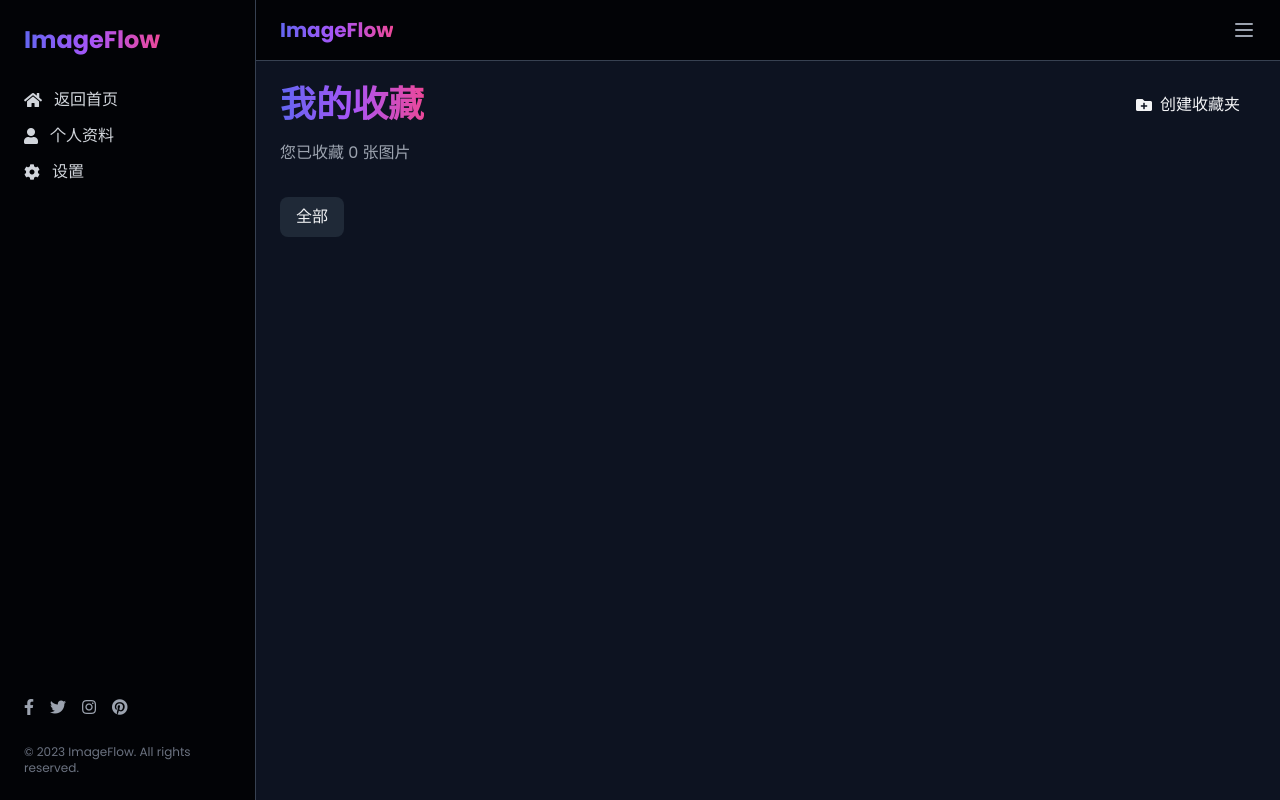
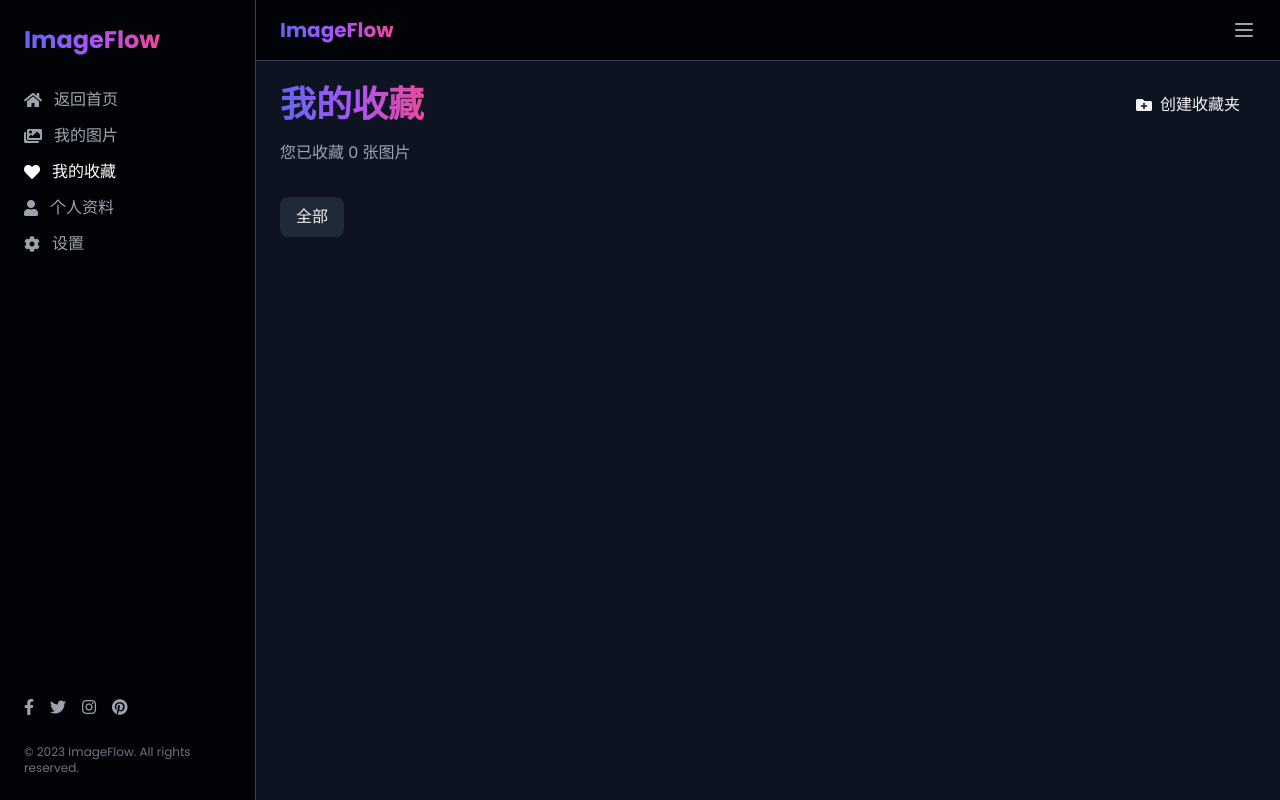
Before and after one commit to Lea-32/Image_System, a Flask app: page /favorite in a window 1280 px wide. Run offline with Flask 2, Linux system fonts and the light colour scheme; the visitor is signed in with stand-in values (Sample User, id 1); data that the repository does not hold is empty.

Commit message:
我的图片

```diff
--- a/templates/favorite.html
+++ b/templates/favorite.html
@@ -116,11 +116,16 @@
 
         .sidebar-link {
             transition: all 0.2s ease;
+            color: #9CA3AF; /* 默认灰色 */
         }
 
         .sidebar-link:hover {
-            color: var(--primary);
+            color: white;
             transform: translateX(5px);
+        }
+
+        .sidebar-link.active {
+            color: white;
         }
 
         .loading-spinner {
@@ -172,17 +177,27 @@
                 <nav class="flex-grow">
                     <ul class="space-y-3">
                         <li>
-                            <a href="{{ url_for('main.main') }}" class="sidebar-link text-gray-300 hover:text-indigo-400 flex items-center">
+                            <a href="{{ url_for('main.main') }}" class="sidebar-link text-gray-400 hover:text-white flex items-center">
                                 <i class="fas fa-home mr-3"></i> 返回首页
                             </a>
                         </li>
                         <li>
-                            <a href="#" class="sidebar-link text-gray-300 hover:text-indigo-400 flex items-center">
+                            <a href="{{ url_for('main.my_images') }}" class="sidebar-link text-gray-400 hover:text-white flex items-center">
+                                <i class="fas fa-images mr-3"></i> 我的图片
+                            </a>
+                        </li>
+                        <li>
+                            <a href="{{ url_for('favorite.favorite') }}" class="sidebar-link active flex items-center">
+                                <i class="fas fa-heart mr-3"></i> 我的收藏
+                            </a>
+                        </li>
+                        <li>
+                            <a href="#" class="sidebar-link text-gray-400 hover:text-white flex items-center">
                                 <i class="fas fa-user mr-3"></i> 个人资料
                             </a>
                         </li>
                         <li>
-                            <a href="#" class="sidebar-link text-gray-300 hover:text-indigo-400 flex items-center">
+                            <a href="#" class="sidebar-link text-gray-400 hover:text-white flex items-center">
                                 <i class="fas fa-cog mr-3"></i> 设置
                             </a>
                         </li>
@@ -235,16 +250,19 @@
                 <div class="flex flex-col items-center justify-center h-full p-6">
                     <ul class="space-y-6 text-center">
                         <li>
-                            <a href="{{ url_for('main.main') }}" class="text-2xl text-white hover:text-indigo-400">返回首页</a>
+                            <a href="{{ url_for('main.main') }}" class="text-2xl text-gray-400 hover:text-white">返回首页</a>
                         </li>
                         <li>
-                            <a href="#" class="text-2xl text-white hover:text-indigo-400">我的收藏</a>
+                            <a href="{{ url_for('main.my_images') }}" class="text-2xl text-gray-400 hover:text-white">我的图片</a>
                         </li>
                         <li>
-                            <a href="#" class="text-2xl text-white hover:text-indigo-400">个人资料</a>
+                            <a href="{{ url_for('favorite.favorite') }}" class="text-2xl text-white">我的收藏</a>
                         </li>
                         <li>
-                            <a href="#" class="text-2xl text-white hover:text-indigo-400">设置</a>
+                            <a href="#" class="text-2xl text-gray-400 hover:text-white">个人资料</a>
+                        </li>
+                        <li>
+                            <a href="#" class="text-2xl text-gray-400 hover:text-white">设置</a>
                         </li>
                     </ul>
                 </div>
```
Also changed, not shown: routes/delete_img.py (+42 -23 lines), routes/main.py (+38 -0 lines), routes/upload.py (+6 -5 lines).
